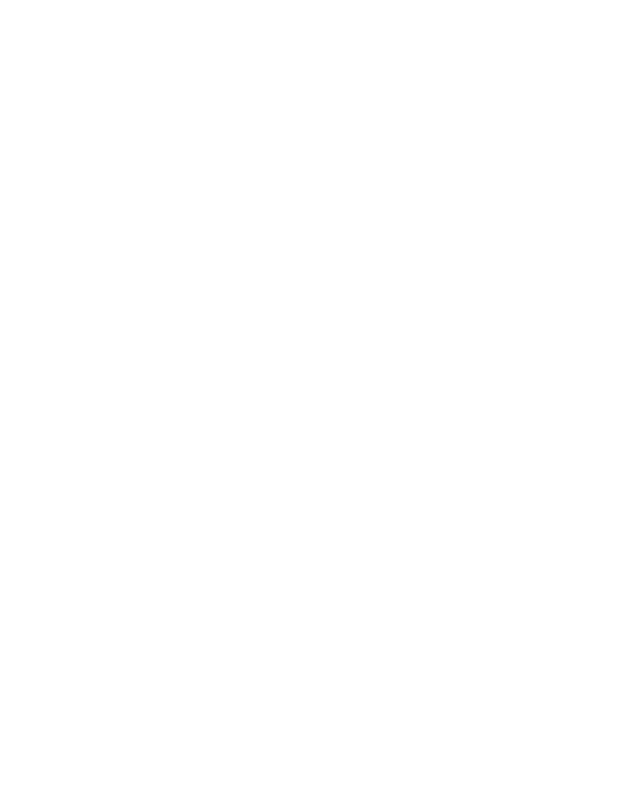
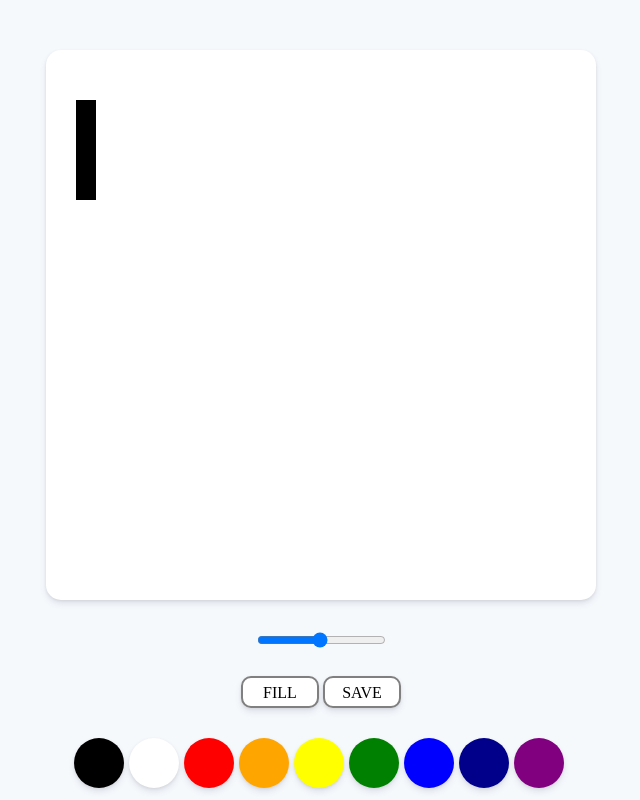
Before and after one commit to ichg4354/jsPaint, a plain HTML site: page index.html in a window 1280 px wide. Shown: the whole page, without its empty margins (319-959 px from the left). Drawn offline with Linux system fonts and the light colour scheme.

Commit message:
finish filling mode

```diff
--- /dev/null
+++ b/app.js
@@ -0,0 +1,103 @@
+const canvas = document.getElementById("jsCanvas");
+const colors = document.getElementsByClassName("jsColor");
+const range = document.getElementById("jsRange");
+const fillandPaintBtn = document.getElementById("jsFillBtn");
+
+const DEFAULT_COLOR = "black";
+const CANVAS_SIZE = 550;
+
+const ctx = canvas.getContext("2d");
+
+let painting = false;
+let filling = false;
+
+canvas.width = CANVAS_SIZE;
+canvas.height = CANVAS_SIZE;
+
+ctx.strokeStyle = DEFAULT_COLOR;
+ctx.lineWidth = 2.5;
+
+const stopPainting = () => {
+  painting = false;
+};
+
+const startPainting = () => {
+  painting = true;
+};
+
+function onMouseMove(event) {
+  let x = event.offsetX;
+  let y = event.offsetY;
+  if (painting) {
+    ctx.lineTo(x, y);
+    ctx.stroke();
+  } else {
+    ctx.beginPath();
+    ctx.moveTo(x, y);
+  }
+}
+
+ctx.fillRect(30, 50, 20, 100);
+
+function onMouseDown(event) {
+  startPainting();
+}
+
+function onMouseUp(event) {
+  stopPainting();
+  ctx.closePath();
+}
+
+function changeColor(e) {
+  const color = e.target.style.backgroundColor;
+  ctx.strokeStyle = `${color}`;
+  ctx.fillStyle = `${color}`;
+}
+
+function handleRangeValue(e) {
+  const value = e.target.value;
+  ctx.lineWidth = value;
+}
+
+function resetClick() {
+  Array.from(colors).forEach((color) => {
+    color.classList.remove("clicked");
+  });
+}
+
+function addClickedMotion(e) {
+  resetClick();
+  e.target.classList.add("clicked");
+}
+
+function handleFirstBtnClick() {
+  if (filling == true) {
+    filling = false;
+    fillandPaintBtn.innerText = "FILL";
+  } else {
+    filling = true;
+    fillandPaintBtn.innerText = "PAINT";
+  }
+}
+
+function handleCanvasClick() {
+  if (filling) {
+    ctx.fillRect(0, 0, CANVAS_SIZE, CANVAS_SIZE);
+  }
+}
+
+if (canvas) {
+  canvas.addEventListener("mousemove", onMouseMove);
+  canvas.addEventListener("mousedown", onMouseDown);
+  canvas.addEventListener("mouseup", onMouseUp);
+  canvas.addEventListener("mouseleave", stopPainting);
+  range.addEventListener("input", handleRangeValue);
+  fillandPaintBtn.addEventListener("click", handleFirstBtnClick);
+  canvas.addEventListener("click", handleCanvasClick);
+}
+
+Array.from(colors).forEach((color) => {
+  const COLOR = color;
+  COLOR.addEventListener("click", changeColor),
+    COLOR.addEventListener("click", addClickedMotion);
+});
--- a/index.html
+++ b/index.html
@@ -1,11 +1,42 @@
 <!DOCTYPE html>
 <html lang="en">
-<head>
-    <meta charset="UTF-8">
-    <meta name="viewport" content="width=device-width, initial-scale=1.0">
+  <head>
+    <meta charset="UTF-8" />
+    <meta name="viewport" content="width=device-width, initial-scale=1.0" />
     <title>Document</title>
-</head>
-<body>
-
-</body>
+    <link href="./styles.css" rel="stylesheet" />
+  </head>
+  <body>
+    <div class="canvasContainer">
+      <canvas id="jsCanvas"> </canvas>
+    </div>
+    <div class="control__controls">
+      <div class="control_range">
+        <input
+          id="jsRange"
+          type="range"
+          min="0.1"
+          max="5"
+          step="0.1"
+          value="2.5"
+        />
+      </div>
+      <div class="control_btns">
+        <button id="jsFillBtn">FILL</button>
+        <button id="jsSavebtn">SAVE</button>
+      </div>
+      <div class="control__colors">
+        <div class="control__color jsColor" style="background-color: black;"></div>
+        <div class="control__color jsColor" style="background-color: white;"></div>
+        <div class="control__color jsColor" style="background-color: red;"></div>
+        <div class="control__color jsColor" style="background-color: orange;"></div>
+        <div class="control__color jsColor" style="background-color: yellow;"></div>
+        <div class="control__color jsColor" style="background-color: green;"></div>
+        <div class="control__color jsColor" style="background-color: blue;"></div>
+        <div class="control__color jsColor" style="background-color: darkblue;"></div>
+        <div class="control__color jsColor" style="background-color: purple;"></div>
+      </div>
+    </div>
+  </body>
+  <script src="./app.js"></script>
 </html>
--- /dev/null
+++ b/reset.css
@@ -0,0 +1,43 @@
+html, body, div, span, applet, object, iframe,
+h1, h2, h3, h4, h5, h6, p, blockquote, pre,
+a, abbr, acronym, address, big, cite, code,
+del, dfn, em, img, ins, kbd, q, s, samp,
+small, strike, strong, sub, sup, tt, var,
+b, u, i, center,
+dl, dt, dd, ol, ul, li,
+fieldset, form, label, legend,
+table, caption, tbody, tfoot, thead, tr, th, td,
+article, aside, canvas, details, embed,
+figure, figcaption, footer, header, hgroup,
+menu, nav, output, ruby, section, summary,
+time, mark, audio, video {
+	margin: 0;
+	padding: 0;
+	border: 0;
+	font-size: 100%;
+	font: inherit;
+	vertical-align: baseline;
+}
+/* HTML5 display-role reset for older browsers */
+article, aside, details, figcaption, figure,
+footer, header, hgroup, menu, nav, section {
+	display: block;
+}
+body {
+	line-height: 1;
+}
+ol, ul {
+	list-style: none;
+}
+blockquote, q {
+	quotes: none;
+}
+blockquote:before, blockquote:after,
+q:before, q:after {
+	content: '';
+	content: none;
+}
+table {
+	border-collapse: collapse;
+	border-spacing: 0;
+}
--- /dev/null
+++ b/styles.css
@@ -0,0 +1,60 @@
+@import "./reset.css";
+body {
+  background-color: #f6f9fc;
+}
+.canvasContainer {
+  display: flex;
+  align-content: center;
+  justify-content: center;
+}
+canvas {
+  margin-top: 50px;
+  text-align: center;
+  width: 550px;
+  height: 550px;
+  background-color: white;
+  border-radius: 15px;
+  box-shadow: 0 4px 6px rgba(50, 50, 93, 0.11), 0 1px 3px rgba(0, 0, 0, 0.08);
+  margin-bottom: 30px;
+}
+.control__controls {
+  display: flex;
+  justify-content: center;
+  align-content: center;
+  text-align: center;
+  flex-direction: column;
+}
+.control__controls .control_btns button {
+  all: unset;
+  padding: 5px 7px;
+  background-color: white;
+  border: 2px solid grey;
+  border-radius: 10px;
+  vertical-align: middle;
+  padding-top: 7px;
+  box-shadow: 0 4px 6px rgba(50, 50, 93, 0.11), 0 1px 3px rgba(0, 0, 0, 0.08);
+  min-width: 60px;
+  margin-top: 25px;
+}
+.control_btns button:active {
+  transform: scale(0.97);
+  box-shadow: 0 4px 6px rgba(50, 50, 93, 0.19), 0 1px 3px rgba(0, 0, 0, 0.1);
+}
+
+.control__colors {
+  display: flex;
+  justify-content: center;
+  margin-top: 30px;
+}
+.control__colors .control__color {
+  width: 50px;
+  height: 50px;
+  border-radius: 50px;
+  margin-right: 5px;
+  box-shadow: 0 4px 6px rgba(50, 50, 93, 0.11), 0 1px 3px rgba(0, 0, 0, 0.08);
+}
+
+.clicked {
+  transform: scale(0.9);
+  box-shadow: 0 4px 6px rgba(50, 50, 93, 0.5), 0 1px 3px rgba(0, 0, 0, 0.32);
+}
```
